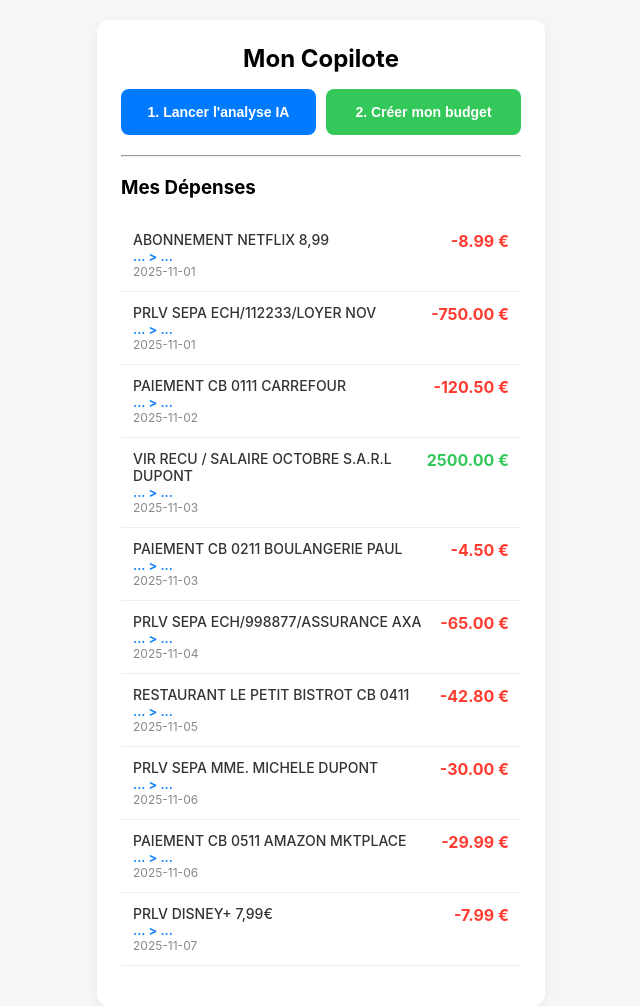
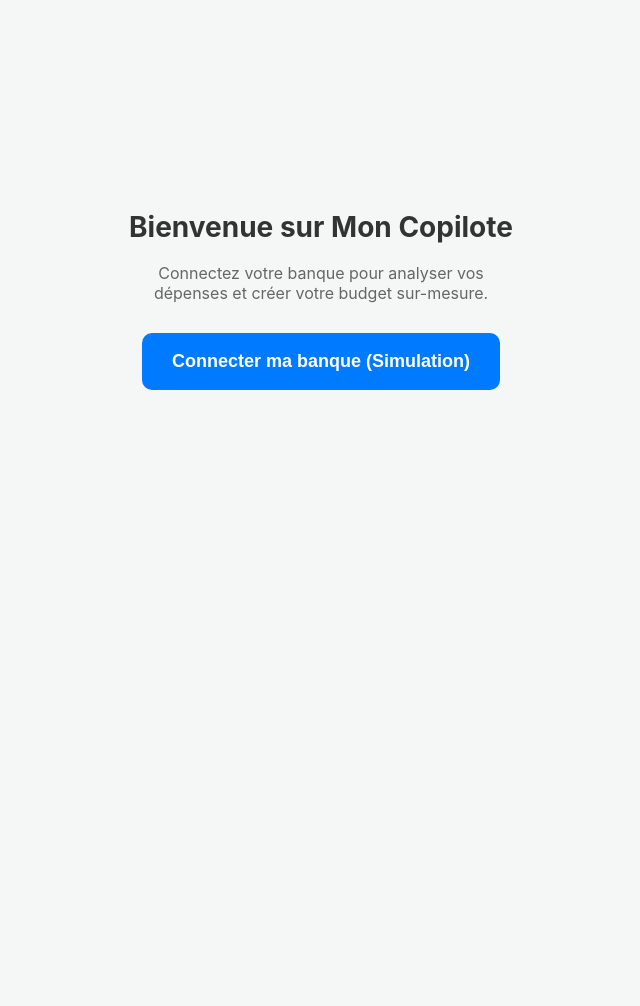
Before and after one commit to Fuko-O/BackEnd, a Flask app: page / in a window 1280 px wide. Shown: the whole page, without its empty margins (319-959 px from the left). After the commit the page ends 390 px from the top, so only its background shows below. Run offline with Flask 3, Linux system fonts and the light colour scheme.

Commit message:
Nouveau HTML

```diff
--- a/templates/index.html
+++ b/templates/index.html
@@ -5,23 +5,61 @@
     <meta name="viewport" content="width=device-width, initial-scale=1.0">
     <title>Mon Copilote Budget</title>
     <style>
-        /* (Tout le CSS de base est identique) */
-        body { font-family: -apple-system, BlinkMacSystemFont, "Segoe UI", Roboto, sans-serif; background-color: #f4f7f6; margin: 0; display: flex; justify-content: center; }
-        .app-container { width: 100%; max-width: 400px; background: #ffffff; border-radius: 12px; box-shadow: 0 4px 12px rgba(0,0,0,0.05); padding: 24px; margin-top: 20px; }
+        body { font-family: -apple-system, BlinkMacSystemFont, "Segoe UI", Roboto, sans-serif; background-color: #f4f7f6; margin: 0; padding: 20px; display: flex; justify-content: center; }
+
+        /* --- NOUVEAU : Style pour l'écran de connexion --- */
+        .login-container {
+            text-align: center;
+            margin-top: 20vh; /* 20% du haut de l'écran */
+            padding: 30px;
+            width: 100%;
+            max-width: 400px;
+        }
+        .login-container h1 {
+            font-size: 28px;
+            color: #333;
+        }
+        .login-container p {
+            font-size: 16px;
+            color: #666;
+            margin-bottom: 30px;
+        }
+        #connect-bank-btn {
+            padding: 18px 30px;
+            font-size: 18px;
+            font-weight: 600;
+            color: #fff;
+            background-color: #007aff;
+            border: none;
+            border-radius: 10px;
+            cursor: pointer;
+            transition: background-color 0.2s;
+        }
+        #connect-bank-btn:hover {
+            background-color: #0056b3;
+        }
+        /* --- FIN NOUVEAU CSS --- */
+
+
+        .app-container { width: 100%; max-width: 400px; background: #ffffff; border-radius: 12px; box-shadow: 0 4px 12px rgba(0,0,0,0.05); padding: 24px; }
+
         #dashboard-principal { background: linear-gradient(135deg, #007aff, #00c6ff); color: white; padding: 20px; border-radius: 10px; text-align: center; margin-bottom: 20px; }
         #dashboard-principal h2 { margin: 0 0 5px 0; font-size: 16px; font-weight: 500; }
         #dashboard-principal .montant-total { font-size: 36px; font-weight: 700; }
         #dashboard-principal .montant-jour { font-size: 15px; opacity: 0.85; }
+
         h1 { font-size: 24px; margin-top: 0; text-align: center; }
         .button-group { display: flex; gap: 10px; margin-bottom: 20px; }
         button { flex: 1; padding: 15px 10px; font-size: 14px; font-weight: bold; color: #fff; background-color: #007aff; border: none; border-radius: 8px; cursor: pointer; }
         button:disabled { background-color: #aaa; }
         #analyze-budget-button { background-color: #34c759; }
+
         #budget-coach { margin-top: 20px; background: #eef7ff; border: 1px solid #d0e8ff; border-radius: 8px; padding: 16px; }
         .coach-message { font-size: 15px; font-style: italic; color: #003d7a; margin-bottom: 15px; }
         .enveloppe { display: flex; justify-content: space-between; font-size: 14px; margin-bottom: 8px; }
         .enveloppe-categorie { font-weight: 600; }
         .enveloppe-montant { font-weight: bold; color: #007aff; }
+
         #transactions-list { margin-top: 20px; padding: 0; list-style: none; }
         .transaction-item { padding: 12px; border-bottom: 1px solid #eee; }
         .transaction-libelle { font-size: 14px; font-weight: 500; color: #333; }
@@ -38,7 +76,6 @@
         #new-transaction-form input { width: 95%; padding: 8px; border: 1px solid #ccc; border-radius: 4px; }
         #new-transaction-form { display: none; }
 
-        /* Le champ "Objectif" */
         #goal-section {
             background: #f9f9f9; border: 1px solid #eee; border-radius: 8px;
             padding: 16px; margin-bottom: 20px; display: none;
@@ -49,7 +86,6 @@
             border-radius: 4px; font-size: 16px; text-align: center;
         }
 
-        /* CSS de la Modale (Pop-up) */
         .modal-backdrop {
             position: fixed; top: 0; left: 0; width: 100%; height: 100%;
             background: rgba(0, 0, 0, 0.6); display: none; align-items: center;
@@ -73,10 +109,17 @@
 </head>
 <body>
 
+    <div id="login-view" class="login-container">
+        <h1>Bienvenue sur Mon Copilote</h1>
+        <p>Connectez votre banque pour analyser vos dépenses et créer votre budget sur-mesure.</p>
+        <button id="connect-bank-btn">Connecter ma banque (Simulation)</button>
+    </div>
+
+    <div id="dashboard-view" style="display: none;">
+
         <div class="app-container">
-
             <div id="dashboard-principal" style="display: none;">
-            <h2>Votre Reste à Vivre (Épargne)</h2>
+                <h2>Votre Reste à Dépenser</h2>
                 <div class="montant-total" id="reste-total">... €</div>
                 <div class="montant-jour" id="reste-jour">... € par jour</div>
             </div>
@@ -89,7 +132,7 @@
             </div>
 
             <div class="button-group">
-            <button id="analyze-button">1. Lancer l'analyse IA</button>
+                <button id="analyze-button" style="display: none;">1. Lancer l'analyse IA</button>
                 <button id="analyze-budget-button" disabled>2. Créer mon budget</button>
             </div>
 
@@ -102,8 +145,7 @@
             <hr>
 
             <h3>Mes Dépenses</h3>
-        <ul id="transactions-list">
-            </ul>
+            <ul id="transactions-list"></ul>
 
             <form id="new-transaction-form">
                 <h3>Simulateur : Nouvelle dépense</h3>
@@ -115,7 +157,6 @@
                 </div>
                 <button type="submit">Ajouter & Mettre à jour le budget</button>
             </form>
-
         </div>
 
         <div id="category-modal-backdrop" class="modal-backdrop">
@@ -128,8 +169,8 @@
             </div>
         </div>
 
-    <script>
-        // --- 1. CONFIGURATION ---
+    </div> <script>
+        // --- 1. CONFIGURATION (inchangée) ---
         const CATEGORIES_PREDEFINIES = [
             "Charges Fixes", "Alimentation", "Abonnements", "Sorties",
             "Shopping", "Santé", "Transport", "Épargne", "Autres"
@@ -148,6 +189,12 @@
         ];
 
         // --- 2. ÉLÉMENTS HTML ---
+        // NOUVEAUX ÉLÉMENTS DE VUE
+        const loginView = document.getElementById('login-view');
+        const dashboardView = document.getElementById('dashboard-view');
+        const connectBankBtn = document.getElementById('connect-bank-btn');
+
+        // (Éléments de l'app - inchangés)
         const analyzeButton = document.getElementById('analyze-button');
         const transactionsList = document.getElementById('transactions-list');
         const analyzeBudgetButton = document.getElementById('analyze-budget-button');
@@ -167,31 +214,30 @@
         const modalCategoryButtons = document.getElementById('modal-category-buttons');
         const modalCancelBtn = document.getElementById('modal-cancel-btn');
 
-        // --- 3. MÉMOIRE LOCALE ---
+        // --- 3. MÉMOIRE LOCALE (inchangée) ---
         let transactionsNettoyees = [];
         let currentBudget = {};
         let txIdEnCoursDeCategorisation = null;
 
-        // --- 4. FONCTIONS DE COMMUNICATION ---
+        // --- 4. FONCTIONS DE COMMUNICATION (inchangées) ---
         async function fetchCategorizedTransaction(transaction) {
-            try {
-                const response = await fetch('https://banque-ia.onrender.com/api/categorize', {
+            // On utilise une URL relative pour que ça marche en local ET sur Render
+            const response = await fetch('/api/categorize', {
                 method: 'POST',
                 headers: { 'Content-Type': 'application/json' },
                 body: JSON.stringify(transaction)
             });
-                return await response.json();
-            } catch (error) {
-                console.error("Erreur de connexion au 'Cerveau':", error);
+            if (!response.ok) {
+                 console.error("Erreur de connexion au 'Cerveau'");
                  return { ...transaction, categorie: "Erreur", sous_categorie: "Vérifier le serveur" };
             }
+            return await response.json();
         }
 
-        // --- 5. FONCTIONS D'AFFICHAGE ---
+        // --- 5. FONCTIONS D'AFFICHAGE (inchangées) ---
         function displayTransactions(transactions) {
             transactionsList.innerHTML = '';
             transactions.sort((a, b) => new Date(a.date) - new Date(b.date));
-
             for (const tx of transactions) {
                 const item = document.createElement('li');
                 item.className = 'transaction-item';
@@ -237,13 +283,14 @@
 
         function updateDashboardRealTime(newTransaction) {
             if (newTransaction.montant < 0) {
+                // 1. Mettre à jour le Reste à Dépenser (bloc bleu)
                 currentBudget.reste_a_vivre_total += newTransaction.montant;
                 const joursRestants = 30 - (new Date().getDate());
                 currentBudget.reste_a_vivre_jour = currentBudget.reste_a_vivre_total / (joursRestants > 0 ? joursRestants : 1);
-
                 resteTotalText.innerText = `${currentBudget.reste_a_vivre_total.toFixed(2)} €`;
                 resteJourText.innerText = `soit ${currentBudget.reste_a_vivre_jour.toFixed(2)} € par jour`;
 
+                // 2. Mettre à jour l'enveloppe spécifique
                 const categorie = newTransaction.categorie;
                 if (categorie && categorie !== 'A_VERIFIER') {
                     const enveloppe = currentBudget.enveloppes_proposees.find(e => e.categorie === categorie);
@@ -260,7 +307,16 @@
 
         // --- 6. LOGIQUE DES BOUTONS ET ACTIONS ---
 
-        // Bouton 1 : Analyser
+        // --- NOUVEAU : Clic sur le bouton de connexion
+        connectBankBtn.addEventListener('click', () => {
+            loginView.style.display = 'none';
+            dashboardView.style.display = 'block';
+
+            // On lance l'analyse !
+            analyzeButton.click();
+        });
+
+        // Bouton 1 : Analyser (maintenant appelé par le bouton de connexion)
         analyzeButton.addEventListener('click', async () => {
             transactionsList.innerHTML = '<li>Analyse par l\'IA en cours...</li>';
             transactionsNettoyees = await Promise.all(transactions_brutes.map(tx => fetchCategorizedTransaction(tx)));
@@ -273,7 +329,7 @@
             analyzeBudgetButton.disabled = false;
         });
 
-        // Clic sur "Catégoriser ?" (ouvre la modale)
+        // Clic sur "Catégoriser ?" (Modale) (inchangé)
         transactionsList.addEventListener('click', (event) => {
             if (event.target.classList.contains('categorize-btn')) {
                 txIdEnCoursDeCategorisation = event.target.dataset.txId;
@@ -283,27 +339,22 @@
             }
         });
 
-        // Clic sur un bouton de catégorie dans la modale
+        // Clic sur un bouton de catégorie dans la modale (inchangé)
         async function onCategorieSelectionnee(nouvelleCategorie) {
             if (!txIdEnCoursDeCategorisation) return;
-
             const txNettoyee = transactionsNettoyees.find(tx => tx.id === txIdEnCoursDeCategorisation);
             const txBrute = transactions_brutes.find(tx => tx.id === txIdEnCoursDeCategorisation) || txNettoyee;
-
             txNettoyee.categorie = nouvelleCategorie;
             txNettoyee.sous_categorie = "Validé par l'utilisateur";
             txNettoyee.methode = "Utilisateur";
-
             displayTransactions(transactionsNettoyees);
-
             if (currentBudget.reste_a_vivre_total !== undefined) {
                  updateDashboardRealTime(txNettoyee);
             }
-
             const motCle = txBrute.libelle.toUpperCase();
             if (motCle) {
                 try {
-                    await fetch('https://banque-ia.onrender.com/api/learn_rule', {
+                    await fetch('/api/learn_rule', {
                         method: 'POST',
                         headers: { 'Content-Type': 'application/json' },
                         body: JSON.stringify({
@@ -315,24 +366,21 @@
                     console.error("Erreur, impossible d'enseigner au Cerveau:", error);
                 }
             }
-
             categoryModalBackdrop.classList.remove('visible');
             txIdEnCoursDeCategorisation = null;
         }
 
-        // Connexion des boutons de la modale
+        // Connexion des boutons de la modale (inchangé)
         modalCancelBtn.addEventListener('click', () => {
             categoryModalBackdrop.classList.remove('visible');
             txIdEnCoursDeCategorisation = null;
         });
-
         modalCategoryButtons.addEventListener('click', (event) => {
             if (event.target.classList.contains('category-button')) {
                 const categorieChoisie = event.target.dataset.categorie;
                 onCategorieSelectionnee(categorieChoisie);
             }
         });
-
         function populerModalCategories() {
             for (const categorie of CATEGORIES_PREDEFINIES) {
                 if (categorie === "Revenus" || categorie === "Épargne") continue;
@@ -344,85 +392,72 @@
             }
         }
 
-        // Bouton 2 : Créer le budget (MODIFIÉ)
+        // Bouton 2 : Créer le budget (MODIFIÉ pour URL relative)
         analyzeBudgetButton.addEventListener('click', async () => {
             const aVerifier = transactionsNettoyees.find(tx => tx.categorie === 'A_VERIFIER');
             if (aVerifier) {
                 alert("Veuillez d'abord catégoriser toutes les transactions !");
                 return;
             }
-
             const objectifEpargne = parseFloat(savingsGoalInput.value) || 0;
-
             try {
                 const payload = {
                     transactions: transactionsNettoyees,
                     objectif: objectifEpargne
                 };
-
-                const response = await fetch('https://banque-ia.onrender.com/api/create_budget', {
+                const response = await fetch('/api/create_budget', {
                     method: 'POST',
                     headers: { 'Content-Type': 'application/json' },
                     body: JSON.stringify(payload)
                 });
-
                 const budgetProposal = await response.json();
-
                 budgetProposal.enveloppes_proposees.forEach(env => {
                     env.montant_restant = env.enveloppe_proposee;
                 });
-
                 currentBudget = budgetProposal;
                 displayBudgetProposal(currentBudget);
-
                 analyzeBudgetButton.disabled = true;
                 analyzeBudgetButton.innerText = "Budget Créé";
                 goalSection.style.display = 'none';
-
             } catch (error) {
                 console.error("Erreur de l'API Coach:", error);
             }
         });
 
-        // Formulaire d'ajout de dépense (DE RETOUR)
+        // Formulaire d'ajout de dépense (inchangé)
         newTransactionForm.addEventListener('submit', async (event) => {
             event.preventDefault();
             const libelle = newTxLibelle.value;
             let montant = parseFloat(newTxMontant.value);
-
             if (!libelle || !montant) {
                 alert("Veuillez remplir les deux champs.");
                 return;
             }
             if (montant > 0) { montant = -montant; }
-
             const newTxBrute = {
                 'id': 'tx-' + Date.now(),
                 'date': new Date().toISOString().split('T')[0],
                 'libelle': libelle.toUpperCase(),
                 'montant': montant
             };
-
             transactions_brutes.push(newTxBrute);
             const newTxNettoyee = await fetchCategorizedTransaction(newTxBrute);
             transactionsNettoyees.push(newTxNettoyee);
             displayTransactions(transactionsNettoyees);
-
             if (currentBudget.reste_a_vivre_total !== undefined) {
                  updateDashboardRealTime(newTxNettoyee);
             }
-
             if (newTxNettoyee.categorie === 'A_VERIFIER') {
                 alert(`Nouvelle dépense ajoutée ! Veuillez la catégoriser dans la liste.`);
             }
-
             newTxLibelle.value = '';
             newTxMontant.value = '';
         });
 
-        // --- 7. INITIALISATION ---
+        // --- 7. INITIALISATION (MODIFIÉE) ---
         populerModalCategories();
-        displayTransactions(transactions_brutes);
+        // On n'affiche plus les transactions au début, on attend le clic de connexion.
+        // displayTransactions(transactions_brutes);
     </script>
 </body>
 </html>
```
Lines whose indentation alone changed are shown as unchanged.
